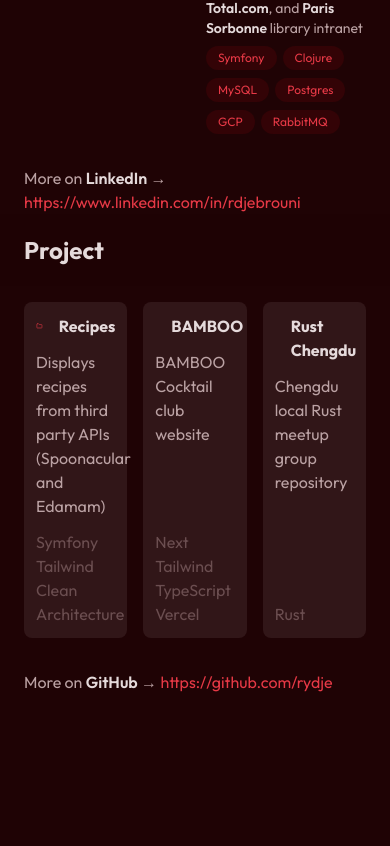
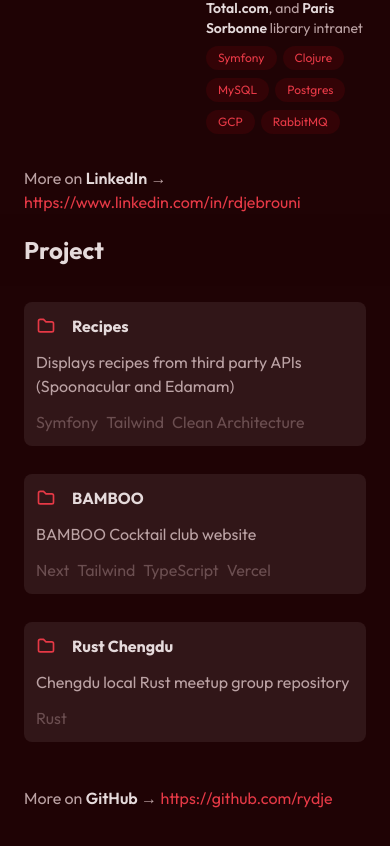
Before and after one commit to rydje/portfolio, a Next.js app: page / in a window 390 px wide. Shown: the part 2986-3832 px from the top of the page. Before the commit the page ends 3776 px from the top, so only its background shows below. Built offline with nearby package versions, Linux system fonts and the light colour scheme.

Commit message:
fix mobile display of projects cards

```diff
--- a/src/components/project/project-card.tsx
+++ b/src/components/project/project-card.tsx
@@ -8,7 +8,7 @@ interface ProjectCardProps {
 
 export default function ProjectCard({ project }: ProjectCardProps) {
   return (
-    <div className="bg-neutral-700 rounded-lg p-3 flex flex-col justify-between">
+    <div className="bg-neutral-700 rounded-lg p-3 flex flex-col justify-between mb-3">
       <div>
         <div className="flex justify-start gap-4 items-center">
           <svg
--- a/src/components/project/project.tsx
+++ b/src/components/project/project.tsx
@@ -24,7 +24,7 @@ export default function Project() {
 
   return (
     <div>
-      <div className="grid grid-cols-3 justify-center gap-4">
+      <div className="grid sm:grid-cols-3 justify-center gap-4">
         {projects.map((projectData, i) =>
             <ProjectCard key={i} project={projectData}/>
         )}
```
